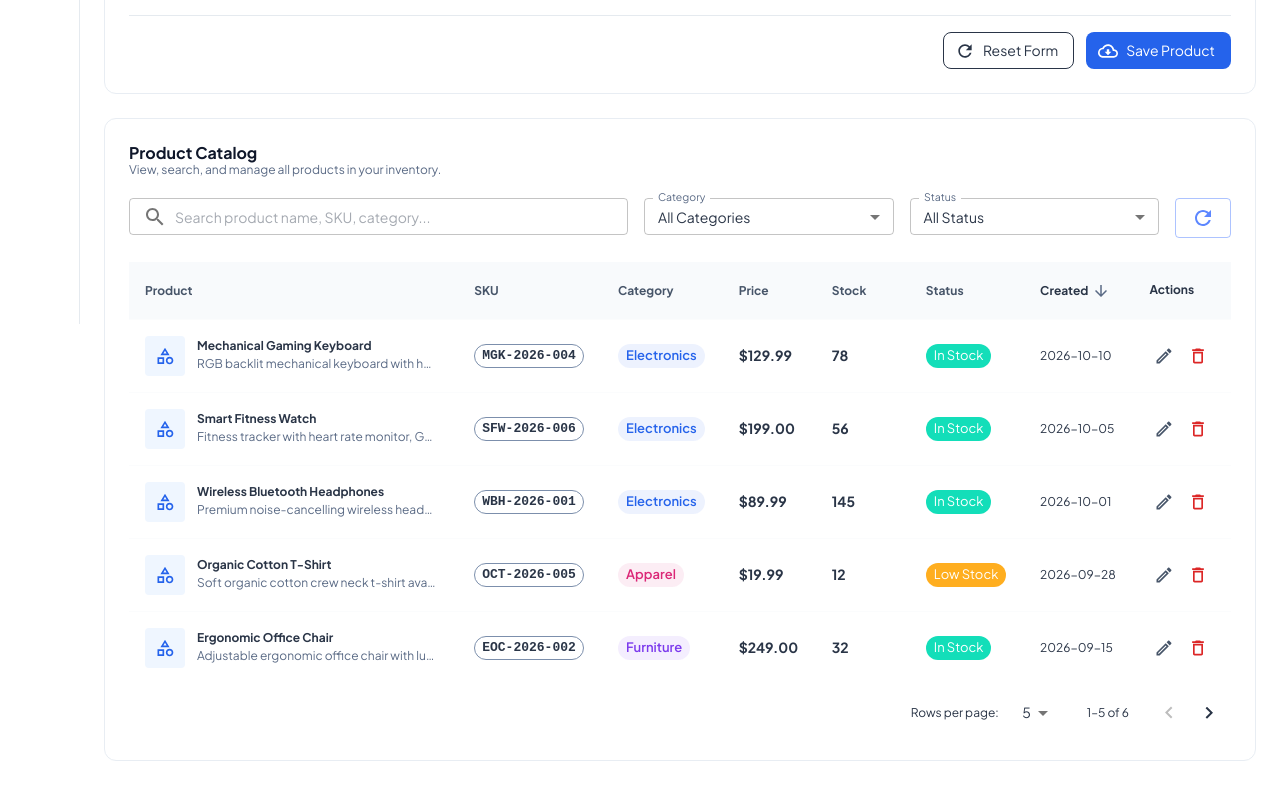
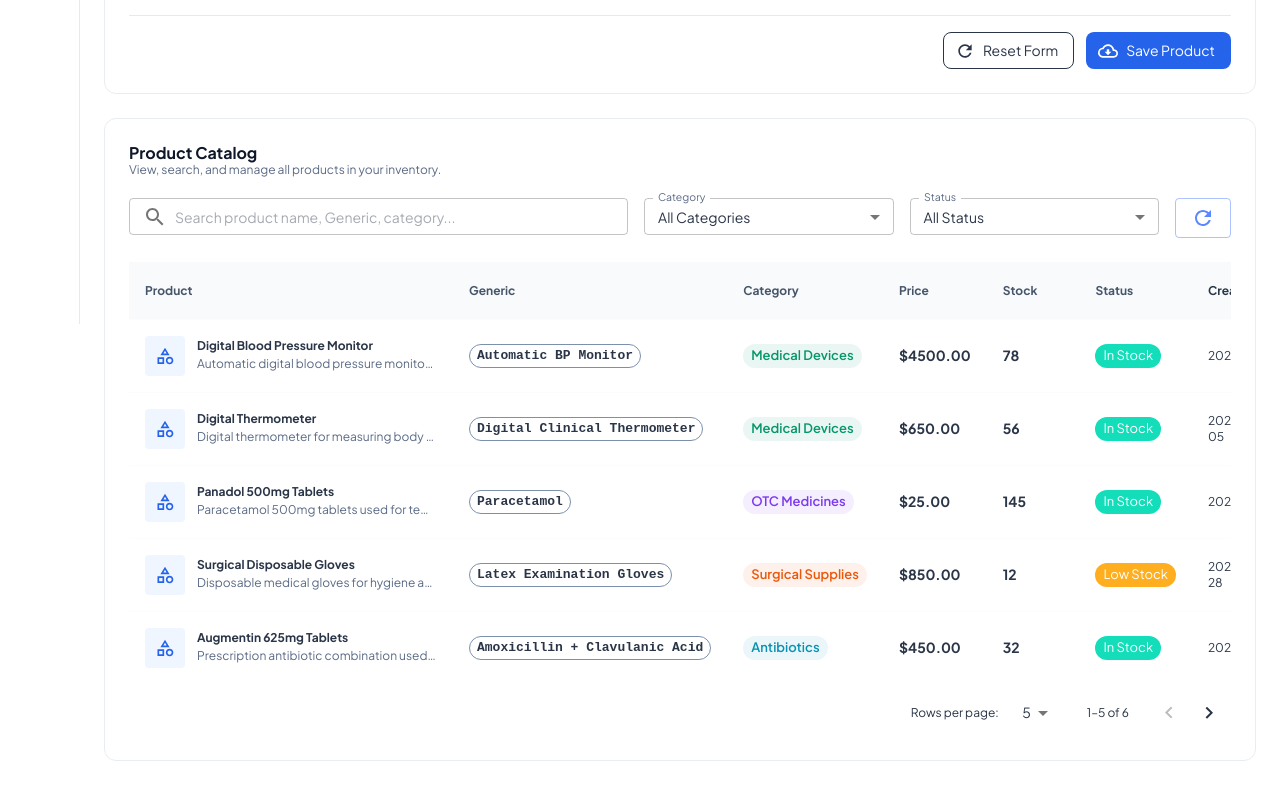
Before and after one commit to edeveloper313/pharmacy-nextjs, a Next.js app in the folder client/: page /dashboard/product in a window 1280 px wide. Shown: the part 476-1276 px from the top of the page. Built offline with nearby package versions, Linux system fonts and the light colour scheme.

Commit message:
feat: update product entries with new medication details and categories

```diff
--- a/client/src/app/(DashboardLayout)/dashboard/product/page.tsx
+++ b/client/src/app/(DashboardLayout)/dashboard/product/page.tsx
@@ -40,7 +40,6 @@ import {
   Search,
   EditOutlined,
   DeleteOutline,
-
   Close,
   Refresh,
   CloudDownloadOutlined,
@@ -58,81 +57,84 @@ import { AlertState } from "@/app/components/types/types";
 const initialProducts = [
   {
     id: 1,
-    name: "Wireless Bluetooth Headphones",
-    sku: "WBH-2026-001",
-    category: "Electronics",
-    price: 89.99,
+    name: "Panadol 500mg Tablets",
+    generic: "Paracetamol",
+    category: "OTC Medicines",
+    price: 25.0,
     stock: 145,
     status: "In Stock",
     createdAt: "2026-10-01",
-    description: "Premium noise-cancelling wireless headphones with 30-hour battery life.",
+    description:
+      "Paracetamol 500mg tablets used for temporary relief of pain and fever.",
   },
   {
     id: 2,
-    name: "Ergonomic Office Chair",
-    sku: "EOC-2026-002",
-    category: "Furniture",
-    price: 249.0,
+    name: "Augmentin 625mg Tablets",
+    generic: "Amoxicillin + Clavulanic Acid",
+    category: "Antibiotics",
+    price: 450.0,
     stock: 32,
     status: "In Stock",
     createdAt: "2026-09-15",
-    description: "Adjustable ergonomic office chair with lumbar support and breathable mesh.",
+    description:
+      "Prescription antibiotic combination used to treat certain bacterial infections.",
   },
   {
     id: 3,
-    name: "Stainless Steel Water Bottle",
-    sku: "SSW-2026-003",
-    category: "Home & Kitchen",
-    price: 24.5,
+    name: "Vitamin C 500mg Tablets",
+    generic: "Ascorbic Acid",
+    category: "Vitamins & Supplements",
+    price: 350.0,
     stock: 0,
     status: "Out of Stock",
     createdAt: "2026-08-20",
-    description: "Insulated 32oz water bottle keeps drinks cold for 24 hours.",
+    description:
+      "Vitamin C supplement to support normal immune system function.",
   },
   {
     id: 4,
-    name: "Mechanical Gaming Keyboard",
-    sku: "MGK-2026-004",
-    category: "Electronics",
-    price: 129.99,
+    name: "Digital Blood Pressure Monitor",
+    generic: "Automatic BP Monitor",
+    category: "Medical Devices",
+    price: 4500.0,
     stock: 78,
     status: "In Stock",
     createdAt: "2026-10-10",
-    description: "RGB backlit mechanical keyboard with hot-swappable switches.",
+    description:
+      "Automatic digital blood pressure monitor for measuring blood pressure at home.",
   },
   {
     id: 5,
-    name: "Organic Cotton T-Shirt",
-    sku: "OCT-2026-005",
-    category: "Apparel",
-    price: 19.99,
+    name: "Surgical Disposable Gloves",
+    generic: "Latex Examination Gloves",
+    category: "Surgical Supplies",
+    price: 850.0,
     stock: 12,
     status: "Low Stock",
     createdAt: "2026-09-28",
-    description: "Soft organic cotton crew neck t-shirt available in multiple colors.",
+    description: "Disposable medical gloves for hygiene and infection control.",
   },
   {
     id: 6,
-    name: "Smart Fitness Watch",
-    sku: "SFW-2026-006",
-    category: "Electronics",
-    price: 199.0,
+    name: "Digital Thermometer",
+    generic: "Digital Clinical Thermometer",
+    category: "Medical Devices",
+    price: 650.0,
     stock: 56,
     status: "In Stock",
     createdAt: "2026-10-05",
-    description: "Fitness tracker with heart rate monitor, GPS, and 7-day battery.",
+    description: "Digital thermometer for measuring body temperature.",
   },
 ];
 
 const emptyForm = {
   name: "",
-  sku: "",
-  category: "Electronics",
+  generic: "",
+  category: "OTC Medicines",
   price: "",
   stock: "",
   description: "",
 };
-
 // ============================================
 // SORTING FUNCTIONS
 // ============================================
@@ -174,14 +176,26 @@ const getStatusColor = (status) => {
 
 const getCategoryColor = (category) => {
   switch (category) {
-    case "Electronics":
+    case "Prescription Medicines":
       return "#2563eb";
-    case "Furniture":
+    case "OTC Medicines":
       return "#7c3aed";
-    case "Home & Kitchen":
+    case "Antibiotics":
       return "#0891b2";
-    case "Apparel":
+    case "Vitamins & Supplements":
       return "#db2777";
+    case "Medical Devices":
+      return "#059669";
+    case "Surgical Supplies":
+      return "#ea580c";
+    case "Personal Care & Hygiene":
+      return "#0d9488";
+    case "Baby & Mother Care":
+      return "#9333ea";
+    case "First Aid":
+      return "#dc2626";
+    case "Healthcare & Wellness":
+      return "#ca8a04";
     default:
       return "#64748b";
   }
@@ -200,16 +214,19 @@ export default function ProductPage() {
   const [categoryFilter, setCategoryFilter] = useState("all");
   const [statusFilter, setStatusFilter] = useState("all");
 
-    const [order, setOrder] = useState<"asc" | "desc">("desc");
+  const [order, setOrder] = useState<"asc" | "desc">("desc");
 
   const [orderBy, setOrderBy] = useState("createdAt");
 
   const [page, setPage] = useState(0);
   const [rowsPerPage, setRowsPerPage] = useState(5);
 
-  const [alert, setAlert] = useState<{ type: AlertColor; message: string } | null>(null);
+  const [alert, setAlert] = useState<{
+    type: AlertColor;
+    message: string;
+  } | null>(null);
 
-  const showAlert = (type: AlertState['type'], message: string) => {
+  const showAlert = (type: AlertState["type"], message: string) => {
     setAlert({ type, message });
   };
 
@@ -219,17 +236,16 @@ export default function ProductPage() {
   const filteredProducts = useMemo(() => {
     const result = products.filter((p) => {
       const keyword = search.toLowerCase();
-      const searchMatch = [
-        p.name,
-        p.sku,
-        p.category,
-        p.description,
-      ].some((value) => String(value || "").toLowerCase().includes(keyword));
+      const searchMatch = [p.name, p.generic, p.category, p.description].some(
+        (value) =>
+          String(value || "")
+            .toLowerCase()
+            .includes(keyword),
+      );
 
       const categoryMatch =
         categoryFilter === "all" || p.category === categoryFilter;
-      const statusMatch =
-        statusFilter === "all" || p.status === statusFilter;
+      const statusMatch = statusFilter === "all" || p.status === statusFilter;
 
       return searchMatch && categoryMatch && statusMatch;
     });
@@ -239,7 +255,7 @@ export default function ProductPage() {
 
   const paginatedProducts = filteredProducts.slice(
     page * rowsPerPage,
-    page * rowsPerPage + rowsPerPage
+    page * rowsPerPage + rowsPerPage,
   );
 
   // ==========================================
@@ -273,7 +289,7 @@ export default function ProductPage() {
   };
 
   const handleSave = () => {
-    const requiredFields = ["name", "sku", "price", "stock"];
+    const requiredFields = ["name", "generic ", "price", "stock"];
     if (requiredFields.some((key) => String(form[key] ?? "").trim() === "")) {
       return showAlert("error", "Please fill all required fields.");
     }
@@ -288,12 +304,16 @@ export default function ProductPage() {
 
     const stockNum = Number(form.stock);
     const computedStatus =
-      stockNum === 0 ? "Out of Stock" : stockNum <= 20 ? "Low Stock" : "In Stock";
+      stockNum === 0
+        ? "Out of Stock"
+        : stockNum <= 20
+          ? "Low Stock"
+          : "In Stock";
 
     const productData = {
       ...form,
       name: form.name.trim(),
-      sku: form.sku.trim().toUpperCase(),
+      generic: form.generic.trim().toUpperCase(),
       price: Number(form.price),
       stock: stockNum,
       status: computedStatus,
@@ -302,7 +322,7 @@ export default function ProductPage() {
 
     if (editingId !== null) {
       setProducts((prev) =>
-        prev.map((p) => (p.id === editingId ? { ...p, ...productData } : p))
+        prev.map((p) => (p.id === editingId ? { ...p, ...productData } : p)),
       );
       showAlert("success", "Product updated successfully!");
     } else {
@@ -317,7 +337,8 @@ export default function ProductPage() {
   };
 
   const handleDelete = (id) => {
-    if (!window.confirm("Are you sure you want to delete this product?")) return;
+    if (!window.confirm("Are you sure you want to delete this product?"))
+      return;
     setProducts((prev) => prev.filter((p) => p.id !== id));
     setPage(0);
     showAlert("success", "Product deleted successfully!");
@@ -337,7 +358,7 @@ export default function ProductPage() {
   // ==========================================
   const columns = [
     { id: "name", label: "Product" },
-    { id: "sku", label: "SKU" },
+    { id: "generic", label: "Generic" },
     { id: "category", label: "Category" },
     { id: "price", label: "Price" },
     { id: "stock", label: "Stock" },
@@ -356,14 +377,9 @@ export default function ProductPage() {
         boxSizing: "border-box",
       }}
     >
-
-{alert && (
-  <Alert
-    key={alert.message}
-    type={alert.type}
-    message={alert.message}
-  />
-)}
+      {alert && (
+        <Alert key={alert.message} type={alert.type} message={alert.message} />
+      )}
 
       {/* HEADER */}
       <Stack
@@ -463,11 +479,11 @@ export default function ProductPage() {
             <TextField
               fullWidth
               size="small"
-              label="SKU *"
-              name="sku"
-              value={form.sku}
+              label="Generic *"
+              name="generic"
+              value={form.generic}
               onChange={handleChange}
-              placeholder="e.g. WBH-2026-001"
+              placeholder="e.g. Acetaminophen "
             />
 
             <TextField
@@ -479,11 +495,24 @@ export default function ProductPage() {
               value={form.category}
               onChange={handleChange}
             >
-              <MenuItem value="Electronics">Electronics</MenuItem>
-              <MenuItem value="Furniture">Furniture</MenuItem>
-              <MenuItem value="Home & Kitchen">Home & Kitchen</MenuItem>
-              <MenuItem value="Apparel">Apparel</MenuItem>
-              <MenuItem value="Sports">Sports</MenuItem>
+              <MenuItem value="Prescription Medicines">
+                Prescription Medicines
+              </MenuItem>
+              <MenuItem value="OTC Medicines">OTC Medicines</MenuItem>
+              <MenuItem value="Antibiotics">Antibiotics</MenuItem>
+              <MenuItem value="Vitamins & Supplements">
+                Vitamins & Supplements
+              </MenuItem>
+              <MenuItem value="Medical Devices">Medical Devices</MenuItem>
+              <MenuItem value="Surgical Supplies">Surgical Supplies</MenuItem>
+              <MenuItem value="Personal Care & Hygiene">
+                Personal Care & Hygiene
+              </MenuItem>
+              <MenuItem value="Baby & Mother Care">Baby & Mother Care</MenuItem>
+              <MenuItem value="First Aid">First Aid</MenuItem>
+              <MenuItem value="Healthcare & Wellness">
+                Healthcare & Wellness
+              </MenuItem>
               <MenuItem value="Other">Other</MenuItem>
             </TextField>
 
@@ -594,7 +623,7 @@ export default function ProductPage() {
             <TextField
               fullWidth
               size="small"
-              placeholder="Search product name, SKU, category..."
+              placeholder="Search product name, Generic, category..."
               value={search}
               onChange={(e) => {
                 setSearch(e.target.value);
@@ -620,11 +649,26 @@ export default function ProductPage() {
                 }}
               >
                 <MenuItem value="all">All Categories</MenuItem>
-                <MenuItem value="Electronics">Electronics</MenuItem>
-                <MenuItem value="Furniture">Furniture</MenuItem>
-                <MenuItem value="Home & Kitchen">Home & Kitchen</MenuItem>
-                <MenuItem value="Apparel">Apparel</MenuItem>
-                <MenuItem value="Sports">Sports</MenuItem>
+                <MenuItem value="Prescription Medicines">
+                  Prescription Medicines
+                </MenuItem>
+                <MenuItem value="OTC Medicines">OTC Medicines</MenuItem>
+                <MenuItem value="Antibiotics">Antibiotics</MenuItem>
+                <MenuItem value="Vitamins & Supplements">
+                  Vitamins & Supplements
+                </MenuItem>
+                <MenuItem value="Medical Devices">Medical Devices</MenuItem>
+                <MenuItem value="Surgical Supplies">Surgical Supplies</MenuItem>
+                <MenuItem value="Personal Care & Hygiene">
+                  Personal Care & Hygiene
+                </MenuItem>
+                <MenuItem value="Baby & Mother Care">
+                  Baby & Mother Care
+                </MenuItem>
+                <MenuItem value="First Aid">First Aid</MenuItem>
+                <MenuItem value="Healthcare & Wellness">
+                  Healthcare & Wellness
+                </MenuItem>
                 <MenuItem value="Other">Other</MenuItem>
               </Select>
             </FormControl>
@@ -742,7 +786,7 @@ export default function ProductPage() {
                     <TableCell>
                       <Chip
                         size="small"
-                        label={item.sku}
+                        label={item.generic}
                         variant="outlined"
                         sx={{ fontFamily: "monospace", fontWeight: 600 }}
                       />
@@ -782,7 +826,6 @@ export default function ProductPage() {
 
                     <TableCell>
                       <Stack direction="row" spacing={0.5}>
-
                         <Tooltip title="Edit">
                           <IconButton
                             size="small"
@@ -812,7 +855,9 @@ export default function ProductPage() {
                       <Inventory2Outlined
                         sx={{ fontSize: 45, color: "#94a3b8", mb: 1 }}
                       />
-                      <Typography fontWeight={700}>No Products Found</Typography>
+                      <Typography fontWeight={700}>
+                        No Products Found
+                      </Typography>
                       <Typography variant="body2" color="text.secondary">
                         Try another search or filter.
                       </Typography>
@@ -899,9 +944,9 @@ export default function ProductPage() {
             <TextField
               fullWidth
               size="small"
-              label="SKU *"
-              name="sku"
-              value={form.sku}
+              label="Generic *"
+              name="generic"
+              value={form.generic}
               onChange={handleChange}
             />
 
@@ -914,11 +959,24 @@ export default function ProductPage() {
               value={form.category}
               onChange={handleChange}
             >
-              <MenuItem value="Electronics">Electronics</MenuItem>
-              <MenuItem value="Furniture">Furniture</MenuItem>
-              <MenuItem value="Home & Kitchen">Home & Kitchen</MenuItem>
-              <MenuItem value="Apparel">Apparel</MenuItem>
-              <MenuItem value="Sports">Sports</MenuItem>
+              <MenuItem value="Prescription Medicines">
+                Prescription Medicines
+              </MenuItem>
+              <MenuItem value="OTC Medicines">OTC Medicines</MenuItem>
+              <MenuItem value="Antibiotics">Antibiotics</MenuItem>
+              <MenuItem value="Vitamins & Supplements">
+                Vitamins & Supplements
+              </MenuItem>
+              <MenuItem value="Medical Devices">Medical Devices</MenuItem>
+              <MenuItem value="Surgical Supplies">Surgical Supplies</MenuItem>
+              <MenuItem value="Personal Care & Hygiene">
+                Personal Care & Hygiene
+              </MenuItem>
+              <MenuItem value="Baby & Mother Care">Baby & Mother Care</MenuItem>
+              <MenuItem value="First Aid">First Aid</MenuItem>
+              <MenuItem value="Healthcare & Wellness">
+                Healthcare & Wellness
+              </MenuItem>
               <MenuItem value="Other">Other</MenuItem>
             </TextField>
 
```
Also changed, not shown: client/src/app/(DashboardLayout)/dashboard/customer-entry/page.tsx (+342 -80 lines).
